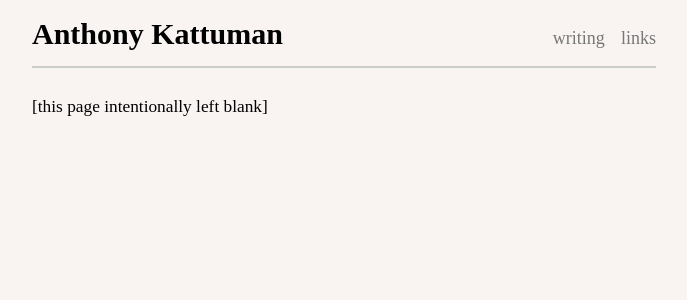
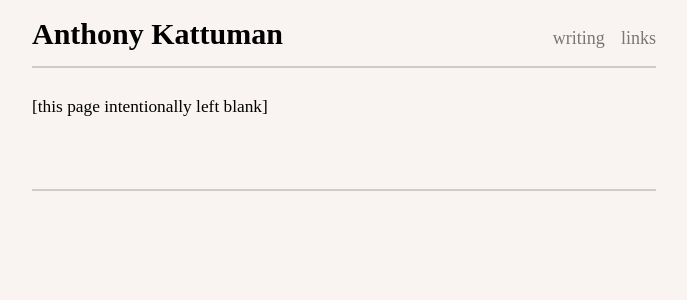
Before and after one commit to akattuman/akattuman.github.io, a Jekyll site: the page built from index.md, in a window 1280 px wide. Shown: the top 300 px of the page, without its empty margins (296-983 px from the left). Built offline with Jekyll 4.4.1, drawn with Linux system fonts in a browser that asks for light colours.

Commit message:
Simplify content template

```diff
--- a/_layouts/default.html
+++ b/_layouts/default.html
@@ -23,12 +23,12 @@
       </header>
 
       <main class="container content" id="main">
-        {{ content | replace: '<a href="http', '<a rel="nofollow noopener noreferrer" href="http' }} <!-- "> -->
+        {{ content }}
       </main>
 
       <!-- Footer  -->
       <div class="container" id="footer">
-        <!--hr-->
+        <hr>
       </div>
     </div>
 
```
Also changed, not shown: 4 other files.
